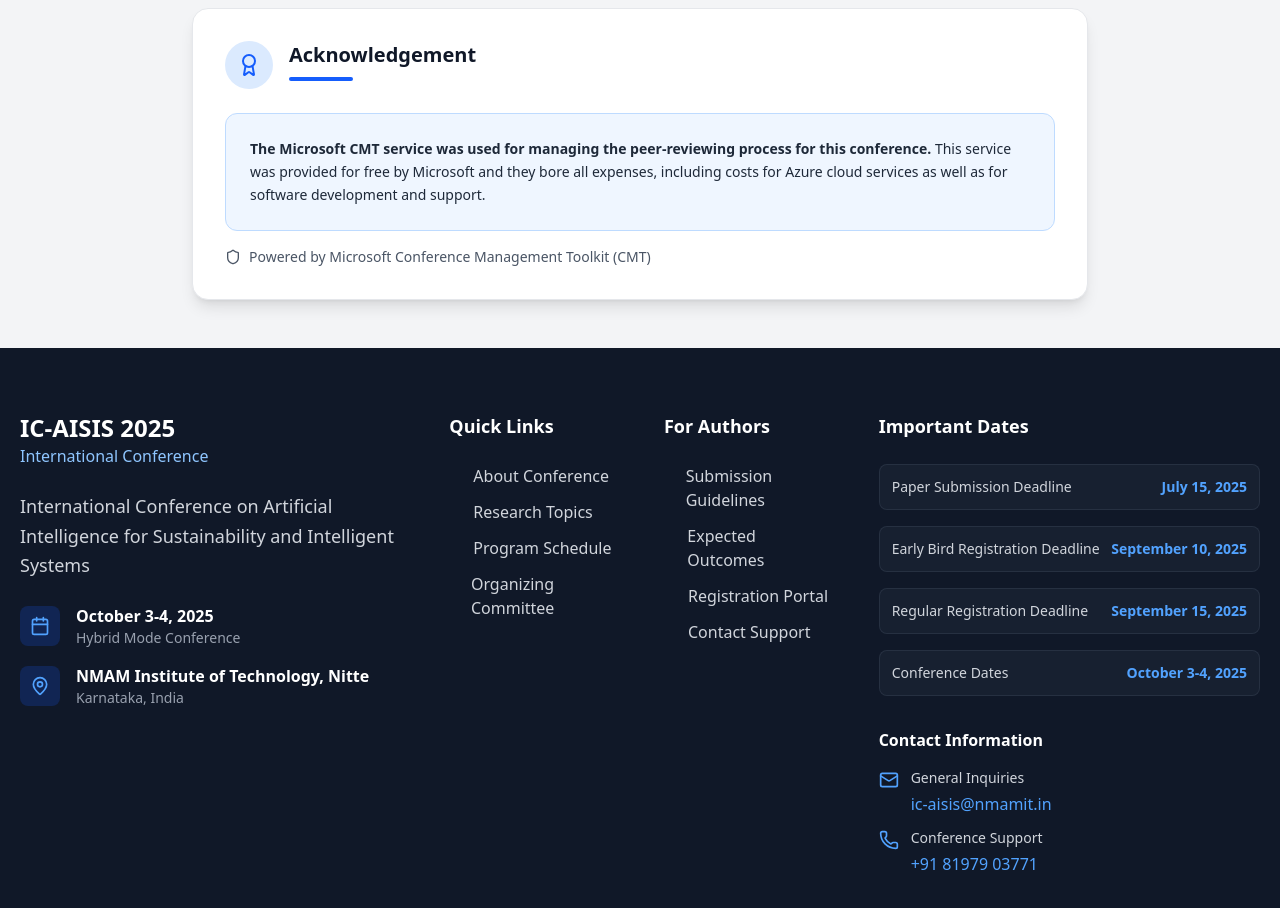
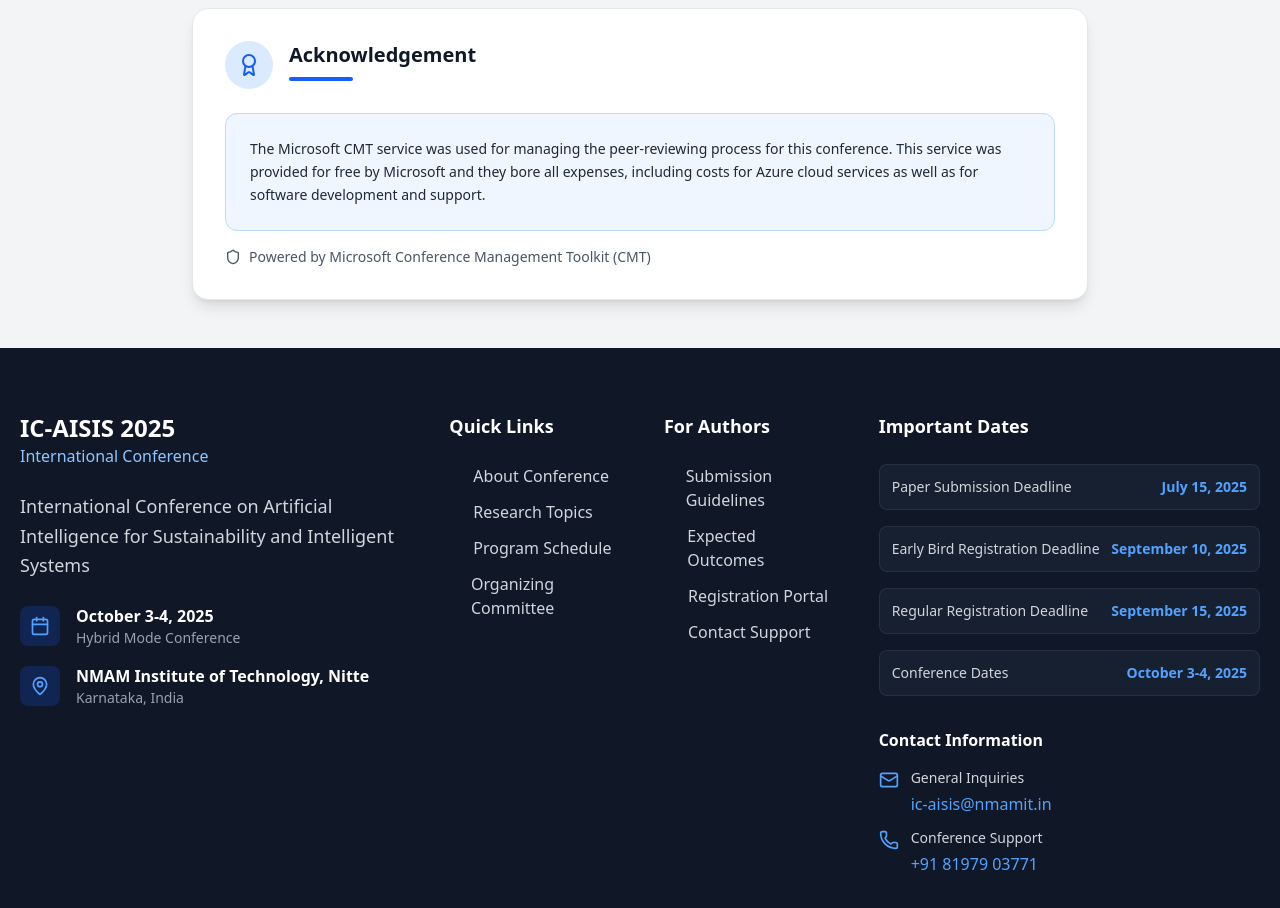
Before and after one commit to nandanpi/ic-aisis-25, a Next.js app: page /submission-guidelines in a window 1280 px wide. Shown: the part 3360-4268 px from the top of the page. Built offline with nearby package versions, Linux system fonts and the light colour scheme.

Commit message:
plain text acknowledgment

```diff
--- a/src/app/submission-guidelines/page.tsx
+++ b/src/app/submission-guidelines/page.tsx
@@ -436,7 +436,7 @@ export default function SubmissionGuidelines() {
 
             <div className="bg-blue-50 rounded-xl p-6 border border-blue-200">
               <p className="text-gray-800 leading-relaxed text-sm">
-                <a
+                {/* <a
                   href="https://cmt3.research.microsoft.com/About"
                   target="_blank"
                   rel="noopener noreferrer"
@@ -445,10 +445,12 @@ export default function SubmissionGuidelines() {
                     The Microsoft CMT service was used for managing the
                     peer-reviewing process for this conference.
                   </strong>{" "}
-                </a>
-                This service was provided for free by Microsoft and they bore
-                all expenses, including costs for Azure cloud services as well
-                as for software development and support.
+                </a> */}
+                The Microsoft CMT service was used for managing the
+                peer-reviewing process for this conference. This service was
+                provided for free by Microsoft and they bore all expenses,
+                including costs for Azure cloud services as well as for software
+                development and support.
               </p>
             </div>
 
```
